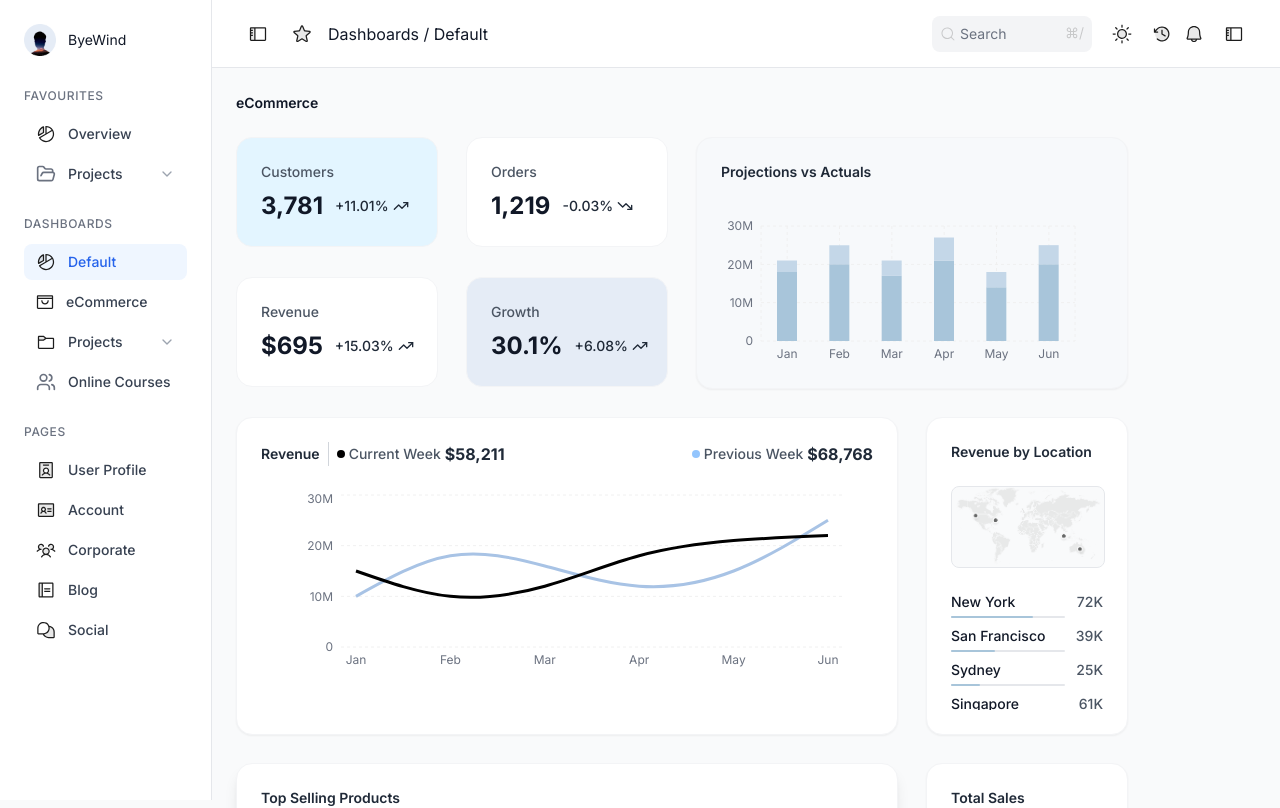
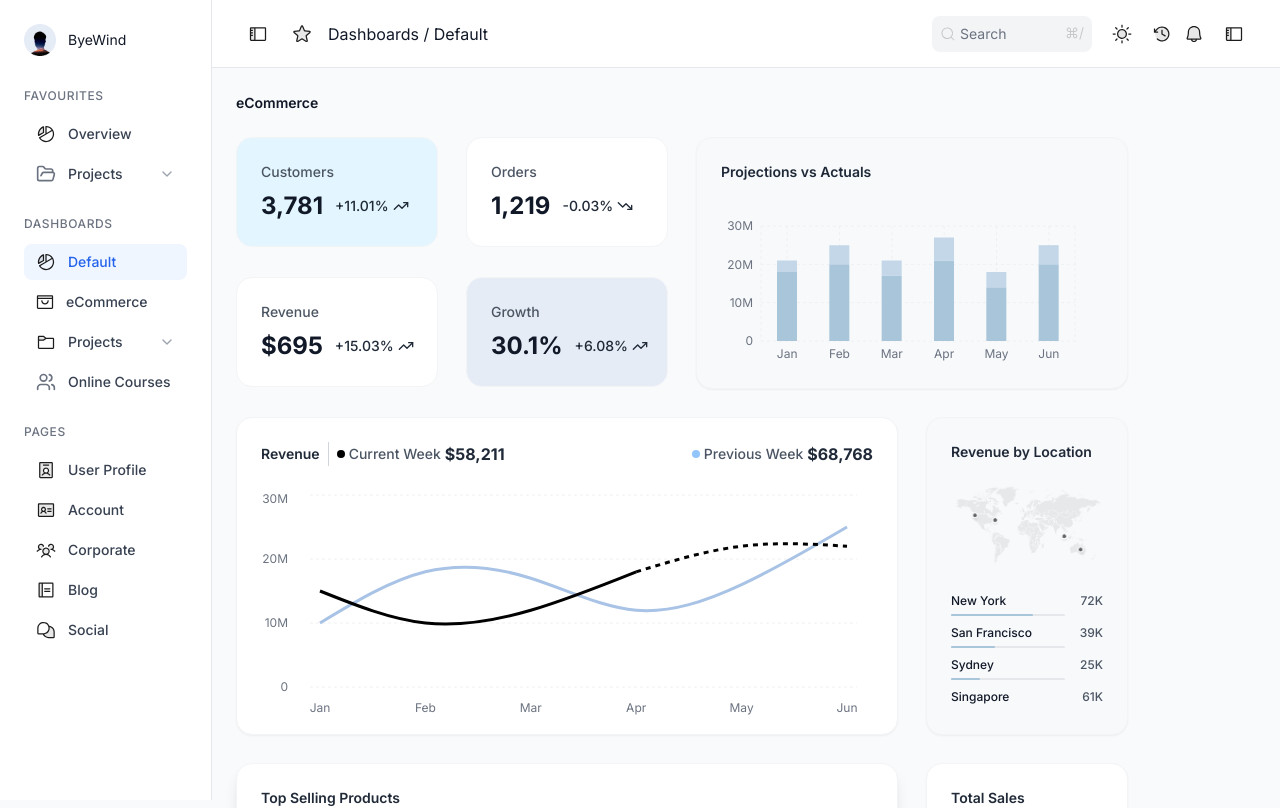
Before and after one commit to avneez/react-dashboard-assignment, a React (Vite) app: page / in a window 1280 px wide. Shown: the top 808 px of the page. Built offline with nearby package versions, Linux system fonts and the light colour scheme.

Commit message:
Css fixes for revenue section

```diff
--- a/src/components/RevenueByLocation.tsx
+++ b/src/components/RevenueByLocation.tsx
@@ -52,7 +52,7 @@ const RevenueByLocation: React.FC = () => {
       initial={{ opacity: 0, y: 20 }}
       animate={{ opacity: 1, y: 0 }}
       transition={{ delay: 0.3, duration: 0.4 }}
-      className="bg-white dark:bg-gray-800 shadow-sm border border-gray-100 dark:border-gray-700 font-inter overflow-hidden"
+      className="bg-[#F7F9FB] dark:bg-gray-800 shadow-sm border border-gray-100 dark:border-gray-700 font-inter overflow-hidden"
       style={{
         width: '202px',
         height: '318px',
@@ -72,14 +72,14 @@ const RevenueByLocation: React.FC = () => {
         </h3>
       </div>      {/* World Map Container */}
       <div
-        className="relative bg-gray-50 dark:bg-gray-700 rounded-lg mb-2 flex-shrink-0 border border-gray-200 dark:border-gray-600 overflow-hidden"
+        className="relative rounded-lg mb-2 flex-shrink-0 border-gray-200 dark:border-gray-600 overflow-hidden"
         style={{
           width: '154px',
           height: '82px',
           borderRadius: '8px'
         }}
       >
-        {/* World Map PNG Image */}
+        {/* World Map */}
         <img
           src="/World Map.png"
           alt="World Map"
@@ -108,10 +108,10 @@ const RevenueByLocation: React.FC = () => {
               >
                 {/* City Name and Revenue */}
                 <div className="flex items-center justify-between">
-                  <span className="text-gray-900 dark:text-white font-medium text-sm">
+                  <span className="text-gray-900 dark:text-white font-medium text-[12px]">
                     {location.city}
                   </span>
-                  <span className="text-gray-600 dark:text-gray-400 text-sm font-medium">
+                  <span className="text-gray-600 dark:text-gray-400 text-[12px] font-medium">
                     {(location.revenue / 1000).toFixed(0)}K
                   </span>
                 </div>
--- a/src/components/RevenueChart.tsx
+++ b/src/components/RevenueChart.tsx
@@ -9,28 +9,46 @@ import {
   Tooltip,
   ResponsiveContainer
 } from 'recharts';
+import { useTheme } from '../contexts/ThemeContext';
 
-// The data structure now combines the solid and dotted lines under 'current' again.
+// The data structure - split current data into solid (Jan-Apr) and dashed (May-Jun) portions
 const data = [
-  { name: 'Jan', current: 15, previous: 10 },
-  { name: 'Feb', current: 10, previous: 18 },
-  { name: 'Mar', current: 12, previous: 16 },
-  { name: 'Apr', current: 18, previous: 12 },
-  { name: 'May', current: 21, previous: 15 },
-  { name: 'Jun', current: 22, previous: 25 },
+  { name: 'Jan', current: 15, previous: 10, currentDashed: null },
+  { name: 'Feb', current: 10, previous: 18, currentDashed: null },
+  { name: 'Mar', current: 12, previous: 17, currentDashed: null },
+  { name: 'Apr', current: 18, previous: 12, currentDashed: 18 },
+  { name: 'May', current: null, previous: 16, currentDashed: 22 },
+  { name: 'Jun', current: null, previous: 25, currentDashed: 22 },
 ];
 
 const RevenueChart: React.FC = () => {
-  const CustomTooltip = ({ active, payload }: any) => {
+  const { isDarkMode } = useTheme();
+
+  // Dynamic stroke color based on theme
+  const currentLineColor = isDarkMode ? '#C6C7F8' : '#000000';
+
+  const CustomTooltip = ({ active, payload, label }: any) => {
     if (active && payload && payload.length) {
+      // Get current value from either solid or dashed line
+      const currentValue = payload.find((p: any) => p.dataKey === 'current')?.value ||
+                          payload.find((p: any) => p.dataKey === 'currentDashed')?.value;
+      const previousValue = payload.find((p: any) => p.dataKey === 'previous')?.value;
+
       return (
         <div className="p-2 text-sm bg-white dark:bg-gray-800 border border-gray-200 dark:border-gray-600 rounded-lg shadow-md">
-          <p className="text-gray-700 dark:text-gray-300">
-            {`Current Week: $${(payload[0].value * 1000).toLocaleString()}`}
+          <p className="font-bold text-black dark:text-white">
+            {`${label}`}
           </p>
-          <p className="text-gray-700 dark:text-gray-300">
-            {`Previous Week: $${(payload[1].value * 1000).toLocaleString()}`}
-          </p>
+          {currentValue && (
+            <p className="text-gray-700 dark:text-gray-300">
+              {`Current Week: $${(currentValue * 1000).toLocaleString()}`}
+            </p>
+          )}
+          {previousValue && (
+            <p className="text-gray-700 dark:text-gray-300">
+              {`Previous Week: $${(previousValue * 1000).toLocaleString()}`}
+            </p>
+          )}
         </div>
       );
     }
@@ -71,14 +89,14 @@ const RevenueChart: React.FC = () => {
       </div>
 
       {/* Chart Container */}
-      <div className="w-full h-48">
+      <div className="w-[614px] h-[232px]">
         <ResponsiveContainer width="100%" height="100%">
           <LineChart
             data={data}
             margin={{
               top: 5,
-              right: 30,
-              left: 20,
+              right: 18,
+              left: 25,
               bottom: 5,
             }}
           >
@@ -88,7 +106,9 @@ const RevenueChart: React.FC = () => {
               axisLine={false}
               tickLine={false}
               tick={{ fontSize: 12, fill: '#6B7280', fontFamily: 'Inter' }}
-              padding={{left:15, right:15}}
+              tickMargin={10}
+              interval={0}
+              padding={{left:10, right:10}}
             />
             <YAxis
               axisLine={false}
@@ -97,6 +117,8 @@ const RevenueChart: React.FC = () => {
               ticks={[0, 10, 20, 30]}
               tickFormatter={(value) => value!==0 ? `${value}M` : `${value}`}
               tick={{ fontSize: 12, fill: '#6B7280', fontFamily: 'Inter' }}
+              width={24}
+              tickMargin={16}
             />
             <Tooltip content={<CustomTooltip />} />
             <Line
@@ -107,22 +129,26 @@ const RevenueChart: React.FC = () => {
               dot={false}
               activeDot={{ r: 8 }}
             />
+            {/* Solid line for current data (Jan-Apr) */}
             <Line
               type="natural"
               dataKey="current"
-              stroke="#000000"
+              stroke={currentLineColor}
               strokeWidth={3}
               dot={false}
               activeDot={{ r: 8 }}
+              connectNulls={false}
             />
+            {/* Dashed line for current data (May-Jun) */}
             <Line
               type="natural"
-              dataKey="projected"
-              stroke="#000000"
+              dataKey="currentDashed"
+              stroke={currentLineColor}
               strokeWidth={3}
               strokeDasharray="5 5"
               dot={false}
-              activeDot={false}
+              activeDot={{ r: 8 }}
+              connectNulls={false}
             />
           </LineChart>
         </ResponsiveContainer>
```
Also changed, not shown: src/components/Icons.tsx (+4 -0 lines).
